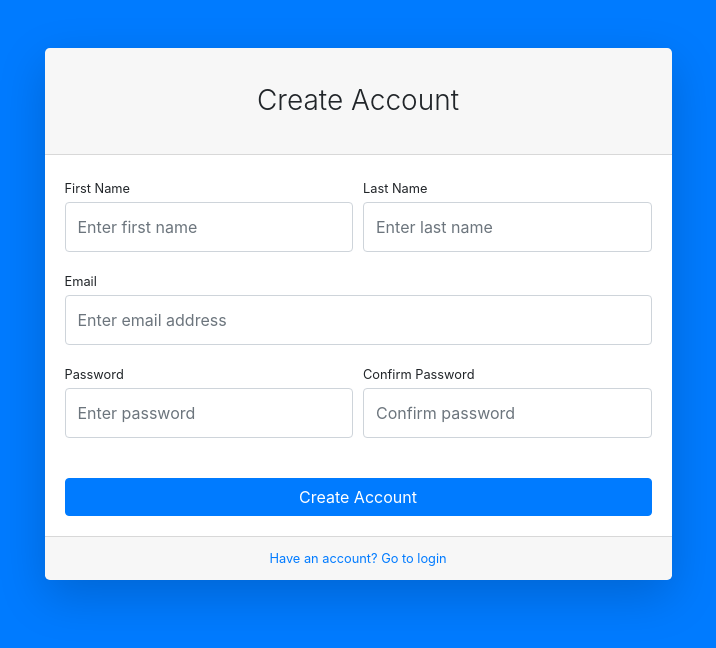
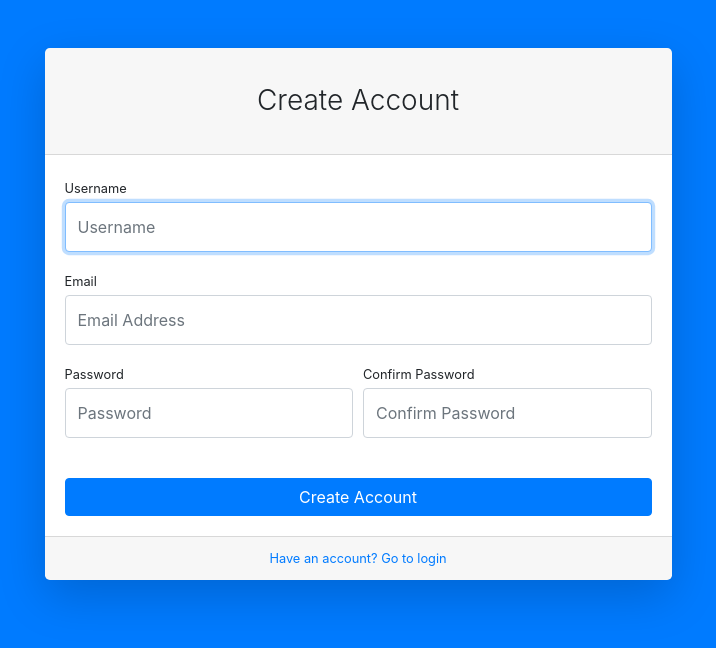
Before and after one commit to Ankitkumarji1323/blood-donation, a Django app: template blood/templates/auth/registration.html in a window 1280 px wide. Shown: the top 648 px of the page, without its empty margins (282-998 px from the left). Run offline with Django 3.2, Linux system fonts and the light colour scheme; the template is opened without the code that fills it: values that come from a table or form of the project are taken from there, others are empty; some libraries are stand-ins or nearby versions.

Commit message:
User registration

```diff
--- /dev/null
+++ b/blood/forms/registration_form.py
@@ -0,0 +1,28 @@
+from django.contrib.auth.forms import UserCreationForm, UserChangeForm
+from django.forms import TextInput, PasswordInput, CharField, EmailInput
+from django.contrib.auth.models import User
+
+
+class UserRegistrationForm(UserCreationForm):
+    password1 = CharField(
+        widget=PasswordInput(
+            attrs={'class': 'form-control py-4', 'placeholder': 'Password'}),
+    )
+    password2 = CharField(
+        widget=PasswordInput(
+            attrs={'class': 'form-control py-4', 'placeholder': 'Confirm Password'}),
+    )
+
+    class Meta:
+        model = User
+        fields = ('username', 'email')
+        widgets = {
+            'username': TextInput(attrs={'class': 'form-control py-4', 'placeholder': 'Username'}),
+            'email': EmailInput(attrs={'class': 'form-control py-4', 'placeholder': 'Email Address'})
+        }
+
+
+class CustomUserChangeForm(UserChangeForm):
+    class Meta:
+        model = User
+        fields = ('username', 'email')
--- a/blood/templates/auth/registration.html
+++ b/blood/templates/auth/registration.html
@@ -15,47 +15,33 @@
                             <div class="card-header"><h3 class="text-center font-weight-light my-4">Create Account</h3>
                             </div>
                             <div class="card-body">
-                                <form>
-                                    <div class="form-row">
-                                        <div class="col-md-6">
-                                            <div class="form-group">
-                                                <label class="small mb-1" for="inputFirstName">First Name</label>
-                                                <input class="form-control py-4" id="inputFirstName" type="text"
-                                                       placeholder="Enter first name"/>
-                                            </div>
-                                        </div>
-                                        <div class="col-md-6">
-                                            <div class="form-group">
-                                                <label class="small mb-1" for="inputLastName">Last Name</label>
-                                                <input class="form-control py-4" id="inputLastName" type="text"
-                                                       placeholder="Enter last name"/>
-                                            </div>
-                                        </div>
+                                <form method="post">
+                                    {% csrf_token %}
+                                    <div class="form-group">
+                                        <label class="small mb-1" for="inputLastName">Username</label>
+                                         {{ form.username }}
                                     </div>
                                     <div class="form-group">
                                         <label class="small mb-1" for="inputEmailAddress">Email</label>
-                                        <input class="form-control py-4" id="inputEmailAddress" type="email"
-                                               aria-describedby="emailHelp" placeholder="Enter email address"/>
+                                        {{ form.email }}
                                     </div>
                                     <div class="form-row">
                                         <div class="col-md-6">
                                             <div class="form-group">
                                                 <label class="small mb-1" for="inputPassword">Password</label>
-                                                <input class="form-control py-4" id="inputPassword" type="password"
-                                                       placeholder="Enter password"/>
+                                               {{ form.password1 }}
                                             </div>
                                         </div>
                                         <div class="col-md-6">
                                             <div class="form-group">
                                                 <label class="small mb-1" for="inputConfirmPassword">Confirm
                                                     Password</label>
-                                                <input class="form-control py-4" id="inputConfirmPassword"
-                                                       type="password" placeholder="Confirm password"/>
+                                               {{ form.password2 }}
                                             </div>
                                         </div>
                                     </div>
-                                    <div class="form-group mt-4 mb-0"><a class="btn btn-primary btn-block"
-                                                                         href="/">Create Account</a></div>
+                                    <div class="form-group mt-4 mb-0">
+                                        <button class="btn btn-primary btn-block" type="submit">Create Account</button></div>
                                 </form>
                             </div>
                             <div class="card-footer text-center">
--- a/blood/views/auth_views.py
+++ b/blood/views/auth_views.py
@@ -6,7 +6,8 @@ from django.shortcuts import redirect
 from django.urls import reverse_lazy
 from django.views.generic.edit import CreateView
 
-from blood.form.login_form import CustomAuthenticationForm
+from blood.forms.login_form import CustomAuthenticationForm
+from blood.forms.registration_form import UserRegistrationForm
 
 
 class Login(LoginView):
@@ -37,6 +38,6 @@ class Logout(View):
 
 
 class SingUpView(CreateView):
-    # form_class = CustomUserCreationForm
+    form_class = UserRegistrationForm
     success_url = reverse_lazy('login')
     template_name = 'auth/registration.html'
```
Also changed, not shown: blood/forms/__init__.py (added), blood/forms/login_form.py (renamed from blood/form/login_form.py).
